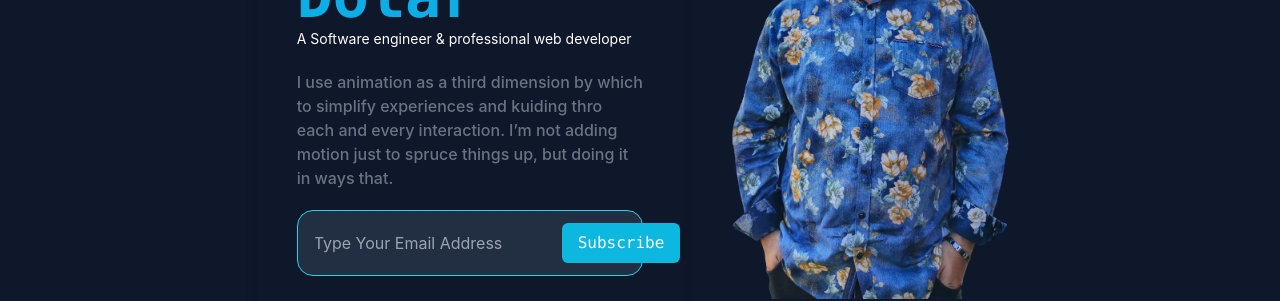
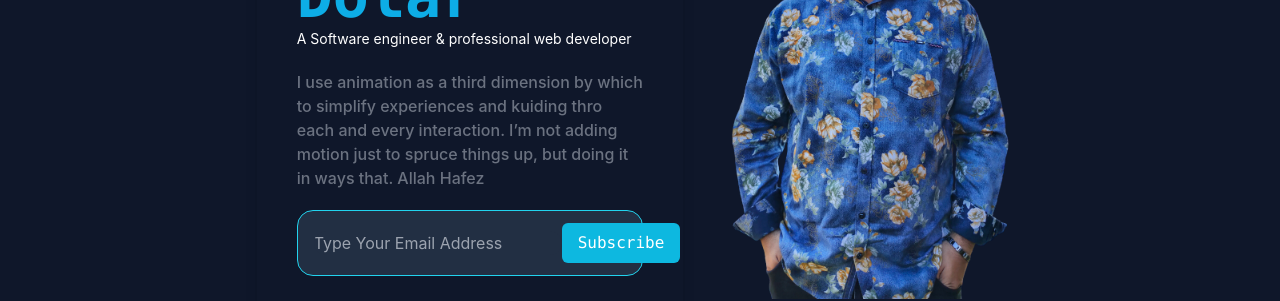
Before and after one commit to Al-AminDolar/portfolio, a React (Create React App) app: page / in a window 1280 px wide. Shown: the part 314-615 px from the top of the page. Built offline with nearby package versions, Linux system fonts and the light colour scheme.

Commit message:
1s page design ok

```diff
--- a/src/component/nav/Navbar.jsx
+++ b/src/component/nav/Navbar.jsx
@@ -40,6 +40,7 @@ const Navbar = () => {
             I use animation as a third dimension by which to simplify
             experiences and kuiding thro each and every interaction. I’m not
             adding motion just to spruce things up, but doing it in ways that.
+            Allah Hafez
           </div>
 
           <div className="text-start flex justify-between items-center bg-[#222f43]  rounded-2xl py-3 px-4 border border-cyan-400  hover:shadow-xl  hover:shadow-sky-800 ">
```
